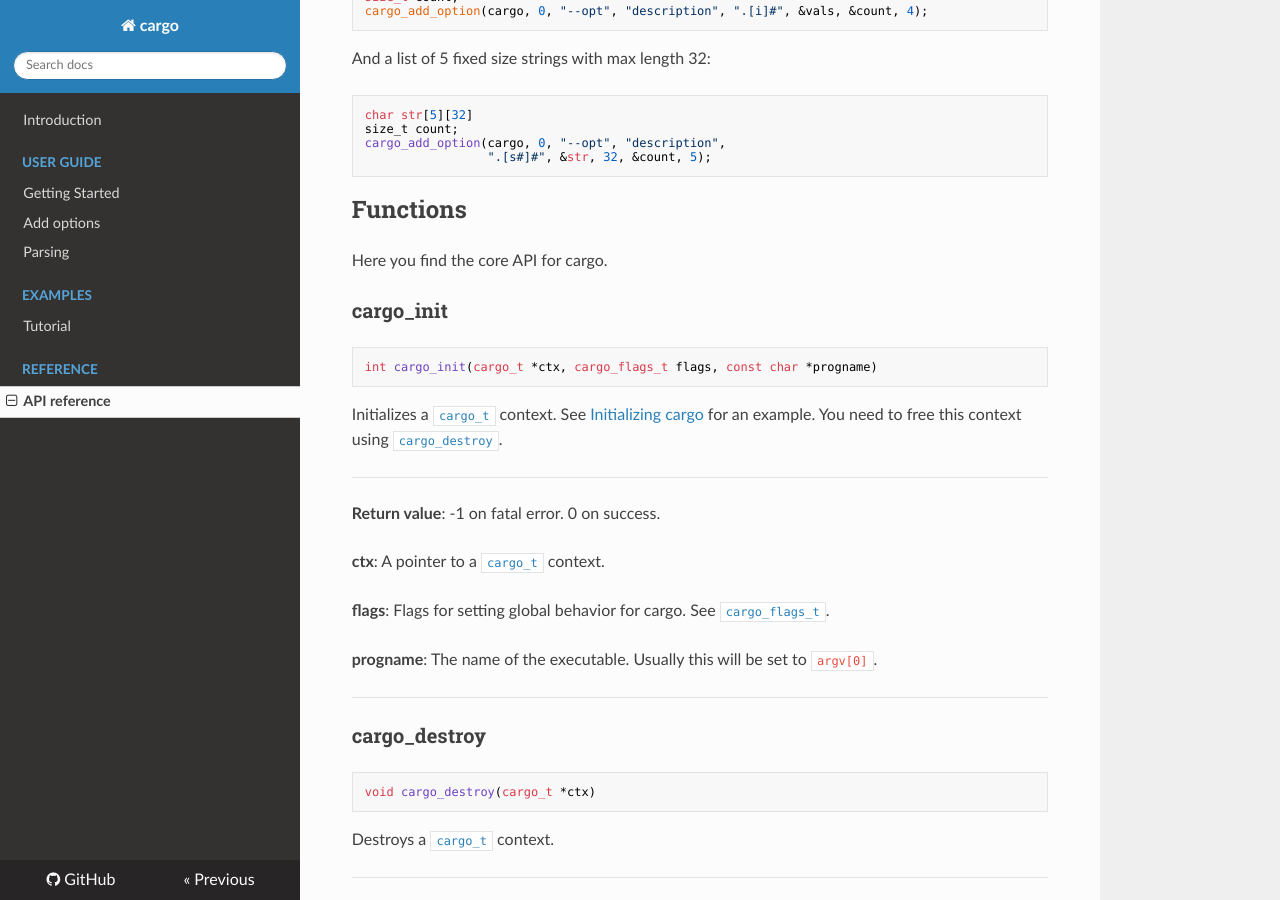
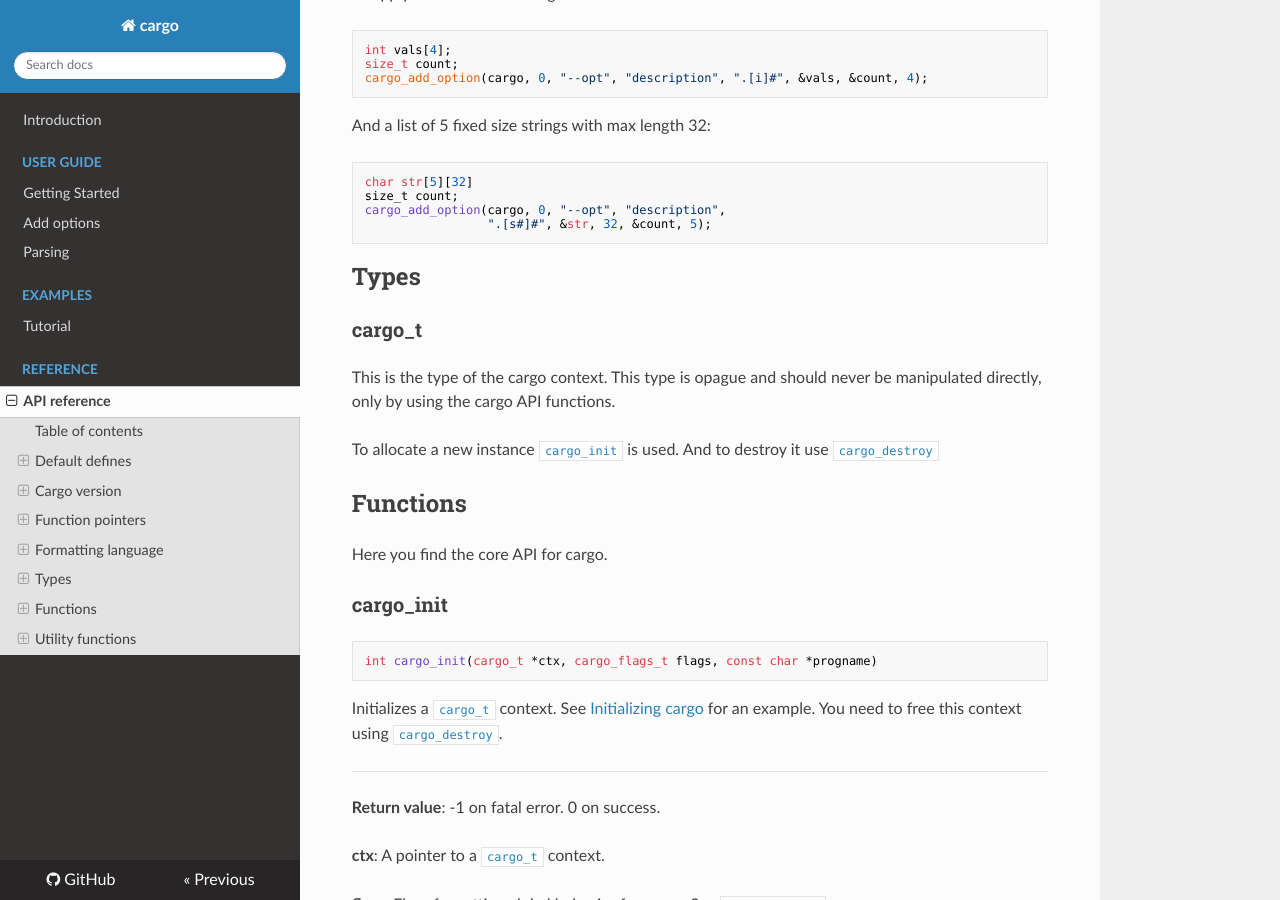
Before and after one commit to JoakimSoderberg/cargo, an MkDocs documentation site: the page built from docs/api.md, in a window 1280 px wide and 900 px high, scrolled down 7602 px. Built offline with MkDocs 1.6.1, drawn with Linux system fonts in a browser that asks for light colours; nearby versions of some CDN libraries; old or Windows-style settings are respelled for this version of MkDocs; some of the changed text lies outside the part shown.

Commit message:
Fix some documentation.

````diff
--- a/docs/api.md
+++ b/docs/api.md
@@ -1,10 +1,9 @@
-Table of contents
-=================
+cargo API reference
+===================
+
+## Table of contents ##
 
 [TOC]
-
-API reference
-=============
 
 ## Default defines ##
 
@@ -240,6 +239,14 @@ size_t count;
 cargo_add_option(cargo, 0, "--opt", "description",
                  ".[s#]#", &str, 32, &count, 5);
 ```
+
+## Types ##
+
+### cargo_t ###
+
+This is the type of the cargo context. This type is opague and should never be manipulated directly, only by using the cargo API functions.
+
+To allocate a new instance [`cargo_init`](api.md#cargo_init) is used. And to destroy it use [`cargo_destroy`](api.md#cargo_destroy)
 
 ## Functions ##
 
@@ -889,7 +896,7 @@ program first second --third 123
 
 As you can see, you pass it an index, for instance `4`, as well as a highlight character `"*"`. In the example above, by appending a color after the highlight character this will be used when printing the highlight character.
 
-Cargo has a set of predefined colors with the `CARGO_COLOR_*` macros. But please not that any ANSI color code can be used.
+Cargo has a set of predefined colors with the `CARGO_COLOR_*` macros. But any ANSI color code can be used.
 
 Note that cargo internally also supports outputting these ANSI colors on **Windows** which does not have native ANSI console color support normally.
 
````
